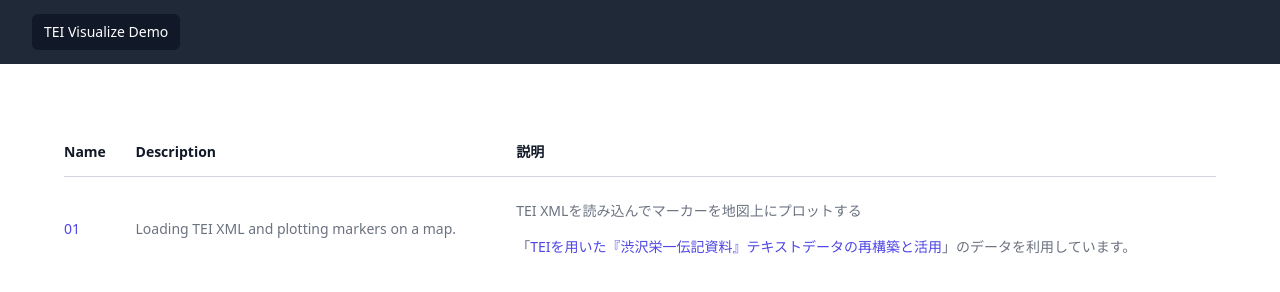
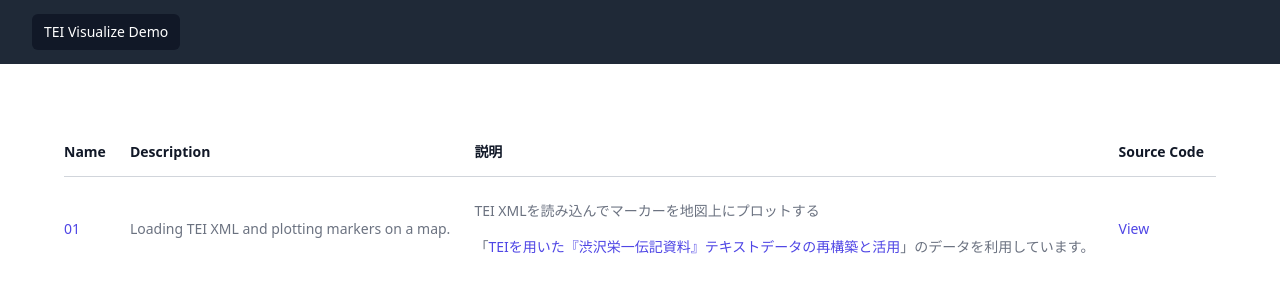
Before and after one commit to nakamura196/tei_visualize_demo, a plain HTML site: page docs/index.html in a window 1280 px wide. Drawn offline with nearby package versions, Linux system fonts and the light colour scheme.

Commit message:
feat: add source code link

```diff
--- a/docs/index.html
+++ b/docs/index.html
@@ -51,6 +51,12 @@
                     >
                       説明
                     </th>
+                    <th
+                      scope="col"
+                      class="px-3 py-3.5 text-left text-sm font-semibold text-gray-900"
+                    >
+                    Source Code
+                    </th>
                   </tr>
                 </thead>
                 <tbody class="divide-y divide-gray-200">
@@ -74,7 +80,9 @@
                       <p class="py-2">TEI XMLを読み込んでマーカーを地図上にプロットする</p>
                       <p class="py-2">「<a href="https://github.com/shibusawa-dlab/lab1" target="_blank" class="text-indigo-600 hover:text-indigo-900">TEIを用いた『渋沢栄一伝記資料』テキストデータの再構築と活用</a>」のデータを利用しています。</p>
                     </td>
-
+                    <td class="whitespace-nowrap px-3 py-4 text-sm text-gray-500">
+                        <a target="_blank" href="https://github.com/nakamura196/tei_visualize_demo/blob/main/docs/01/index.html" class="text-indigo-600 hover:text-indigo-900">View</a>
+                    </td>
                   </tr>
                 </tbody>
               </table>
```
